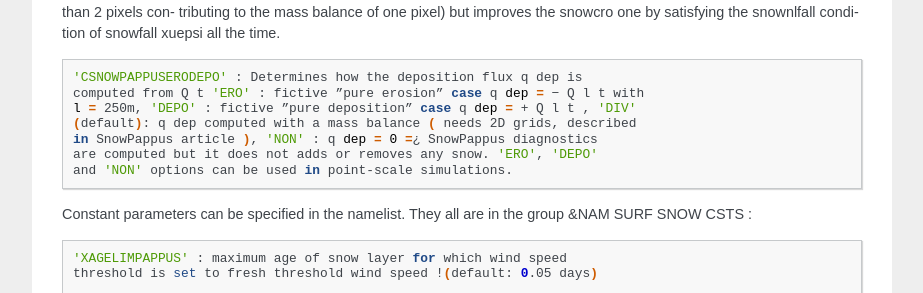
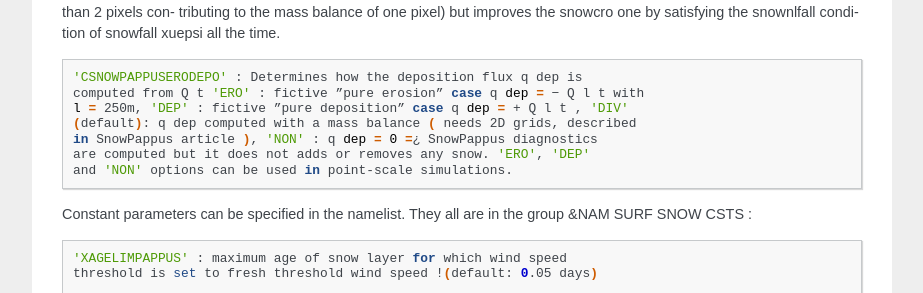
Before and after one commit to UMR-CNRM/snowtools, a Sphinx documentation site: the page built from doc/source/misc/surfex-crocus-user-doc.rst, in a window 1280 px wide and 900 px high, scrolled down 13805 px. Shown: the part 159-452 px from the top of the window, without its empty margins (198-1121 px from the left). Built offline with Sphinx 7.4.7, drawn with Linux system fonts in a browser that asks for light colours; formulas are drawn with MathJax 3.

Commit message:
Correction de la doc

```diff
--- a/doc/source/misc/surfex-crocus-user-doc.rst
+++ b/doc/source/misc/surfex-crocus-user-doc.rst
@@ -691,10 +691,10 @@ by satisfying the snownlfall condition of snowfall xuepsi all the time.
 
   'CSNOWPAPPUSERODEPO' : Determines how the deposition flux q dep is
   computed from Q t 'ERO' : fictive ”pure erosion” case q dep = − Q l t with
-  l = 250m, 'DEPO' : fictive ”pure deposition” case q dep = + Q l t , 'DIV'
+  l = 250m, 'DEP' : fictive ”pure deposition” case q dep = + Q l t , 'DIV'
   (default): q dep computed with a mass balance ( needs 2D grids, described
   in SnowPappus article ), 'NON' : q dep = 0 =¿ SnowPappus diagnostics
-  are computed but it does not adds or removes any snow. 'ERO', 'DEPO'
+  are computed but it does not adds or removes any snow. 'ERO', 'DEP'
   and 'NON' options can be used in point-scale simulations.
 
 
```
